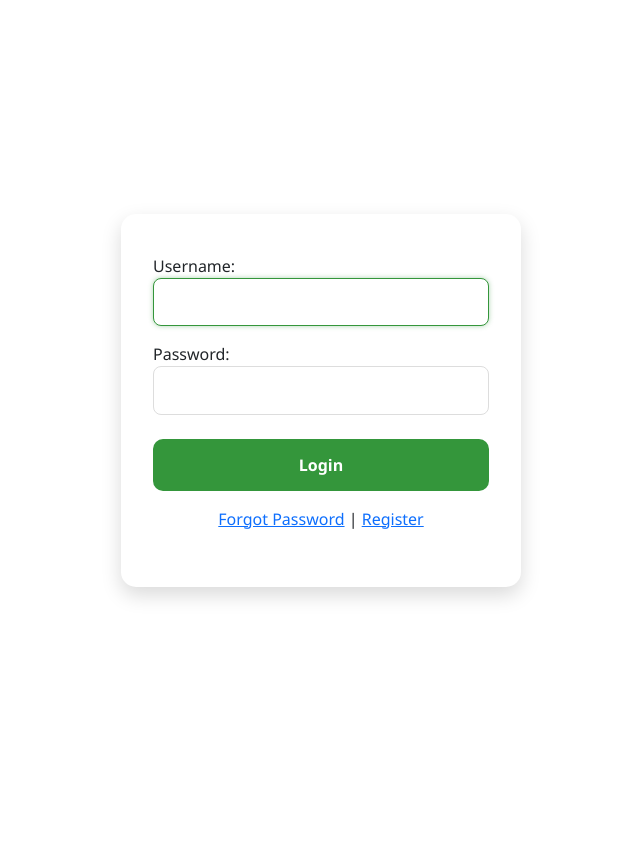
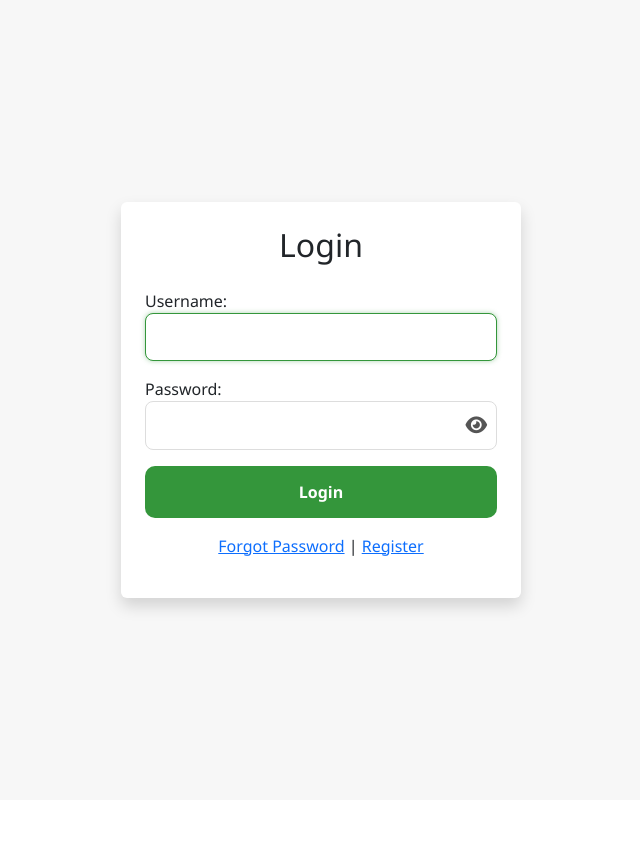
Before and after one commit to Improvisionwebber/waapfolio-01, a Django app: page /account/login/ in a window 1280 px wide. Shown: the part 56-900 px from the top of the page, without its empty margins (319-959 px from the left). Run offline with Django 5.2, Linux system fonts and the light colour scheme; some libraries are stand-ins or nearby versions.

```diff
--- a/templates/base.html
+++ b/templates/base.html
@@ -10,6 +10,7 @@
     <link rel="stylesheet" href="{% static 'css/main.css' %}">
     <link rel="stylesheet" href="{% static 'css/bootstrap.css' %}">
     <link href="https://cdn.jsdelivr.net/npm/bootstrap@5.3.3/dist/css/bootstrap.min.css" rel="stylesheet">
+    <link rel="stylesheet" href="https://cdnjs.cloudflare.com/ajax/libs/font-awesome/6.4.2/css/all.min.css" integrity="sha512-..." crossorigin="anonymous" referrerpolicy="no-referrer" />
     <link href="https://cdn.jsdelivr.net/npm/bootstrap-icons@1.11.1/font/bootstrap-icons.css" rel="stylesheet">
 
 
--- a/templates/registration/login.html
+++ b/templates/registration/login.html
@@ -1,17 +1,37 @@
 {% extends "base.html" %}
 {% load static %}
+{% load widget_tweaks %}
+
 {% block title %}LOGIN PAGE{% endblock title %}
 
 {% block body %}
-<!-- Centered Login Form -->
-<div class="d-flex justify-content-center align-items-center" style="min-height: 100vh;">
-  <form id="loginForm" action="{% url 'login' %}" method="post" class="form fade-in no-global-loader">
+
+<div class="d-flex justify-content-center align-items-center" style="min-height: 100vh; background-color: #f7f7f7;">
+  <form id="loginForm" action="{% url 'login' %}" method="post" class="form p-4 rounded shadow" style="background: white; width: 100%; max-width: 400px;">
     {% csrf_token %}
-    {{ form.as_p }}
+    <h2 class="text-center mb-4">Login</h2>
 
-    <!-- Submit Button -->
-    <button type="submit" class="btn btn-success w-100 mt-2">Login</button>
+    <!-- Username -->
+    <div class="mb-3">
+        {{ form.username.label_tag }}
+        {{ form.username|add_class:"form-control form-control-lg" }}
+    </div>
 
+    <!-- Password -->
+    <div class="mb-3">
+        {{ form.password.label_tag }}
+        <div class="position-relative">
+            {{ form.password|add_class:"form-control form-control-lg" }}
+            <span id="togglePasswordLogin" class="toggle-password">
+                <i class="fa-solid fa-eye"></i>
+            </span>
+        </div>
+    </div>
+
+    <!-- Submit -->
+    <button type="submit" class="btn btn-success w-100 btn-lg">Login</button>
+
+    <!-- Links -->
     <p class="text-center mt-3">
       <a href="{% url 'password_reset' %}">Forgot Password</a> |
       <a href="{% url 'register' %}">Register</a>
@@ -19,7 +39,7 @@
   </form>
 </div>
 
-<!-- 🔄 Loading Modal -->
+<!-- Loading Modal -->
 <div class="modal fade" id="loadingModal" tabindex="-1" aria-hidden="true">
   <div class="modal-dialog modal-dialog-centered">
     <div class="modal-content text-center p-4">
@@ -31,11 +51,57 @@
   </div>
 </div>
 
-<!-- 🔁 JavaScript to show loading modal -->
+<!-- JS -->
 <script>
-  document.getElementById('loginForm').addEventListener('submit', function() {
+document.getElementById('loginForm').addEventListener('submit', function() {
     const modal = new bootstrap.Modal(document.getElementById('loadingModal'));
     modal.show();
-  });
+});
+
+document.querySelectorAll('.toggle-password').forEach(toggle => {
+    toggle.addEventListener('click', function() {
+        const input = this.previousElementSibling; // password input
+        const icon = this.querySelector('i');      // eye icon
+
+        if (input.type === "password") {
+            input.type = "text";
+            icon.classList.remove("fa-eye");
+            icon.classList.add("fa-eye-slash");
+        } else {
+            input.type = "password";
+            icon.classList.remove("fa-eye-slash");
+            icon.classList.add("fa-eye");
+        }
+    });
+});
 </script>
+
+<!-- CSS -->
+<style>
+/* Inputs */
+form input {
+    width: 100%;
+    padding: 0.75rem 1rem;
+    font-size: 1rem;
+    border: 1px solid #ccc;
+    border-radius: 0.375rem;
+    box-sizing: border-box;
+}
+
+/* Eye toggle inside password input */
+.position-relative {
+    position: relative;
+}
+
+.toggle-password {
+    position: absolute;
+    right: 10px;
+    top: 50%;
+    transform: translateY(-50%);
+    font-size: 1.2rem;
+    cursor: pointer;
+    user-select: none;
+    color: #555;
+}
+</style>
 {% endblock body %}
```
Also changed, not shown: app/forms.py (+7 -1 lines), templates/register.html (+53 -30 lines).
